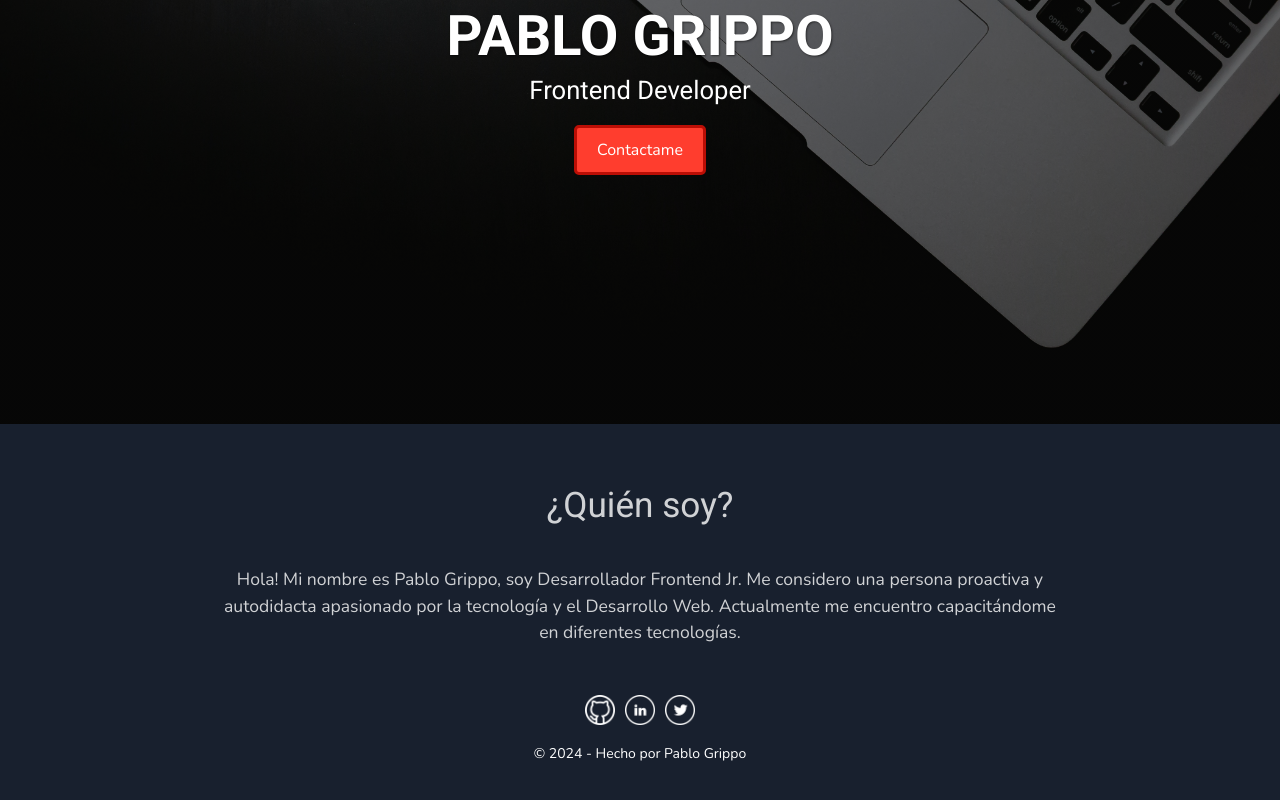
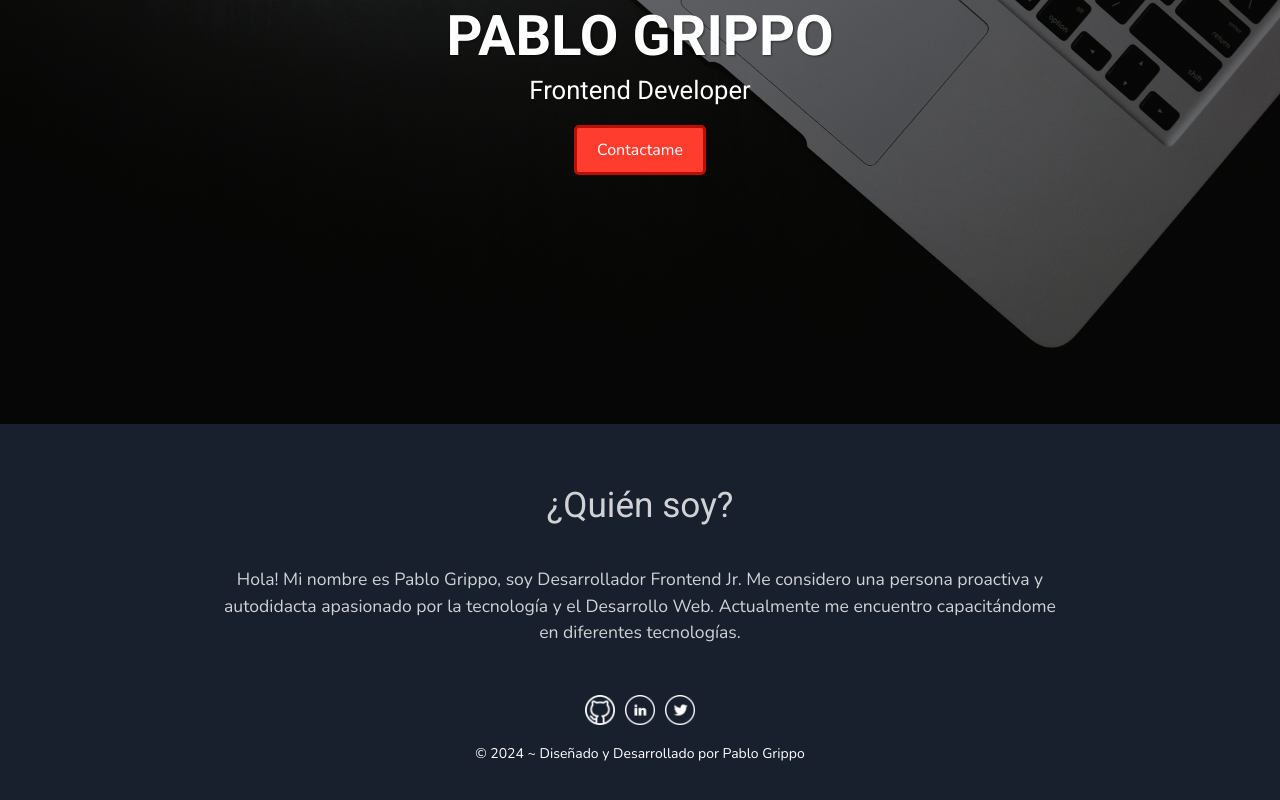
Before and after one commit to pablogrippo/my-portfolio, a website: page index.html in a window 1280 px wide. Shown: the part 376-1176 px from the top of the page. Drawn offline with nearby package versions, Linux system fonts and the light colour scheme.

Commit message:
Se realizo cambios en la home del sitio

```diff
--- a/index.html
+++ b/index.html
@@ -89,7 +89,7 @@
                     <li><a href="https://www.linkedin.com/in/pgrippo/" target="_blank"><img class="social-img linkedin" src="./img/linkedin.png" alt="Linkedin logo"></a></li>
                     <li><a href="https://twitter.com/pablogrippo" target="_blank"><img class="social-img twitter" src="./img/twitter.png" alt="Twitter logo"></a></li>
                 </ul>
-                <small>&copy; 2024 - Hecho por Pablo Grippo</small>
+                <small>&copy; 2024 ~ Diseñado y Desarrollado por Pablo Grippo</small>
             </div>
         </div>
     </footer>
```
